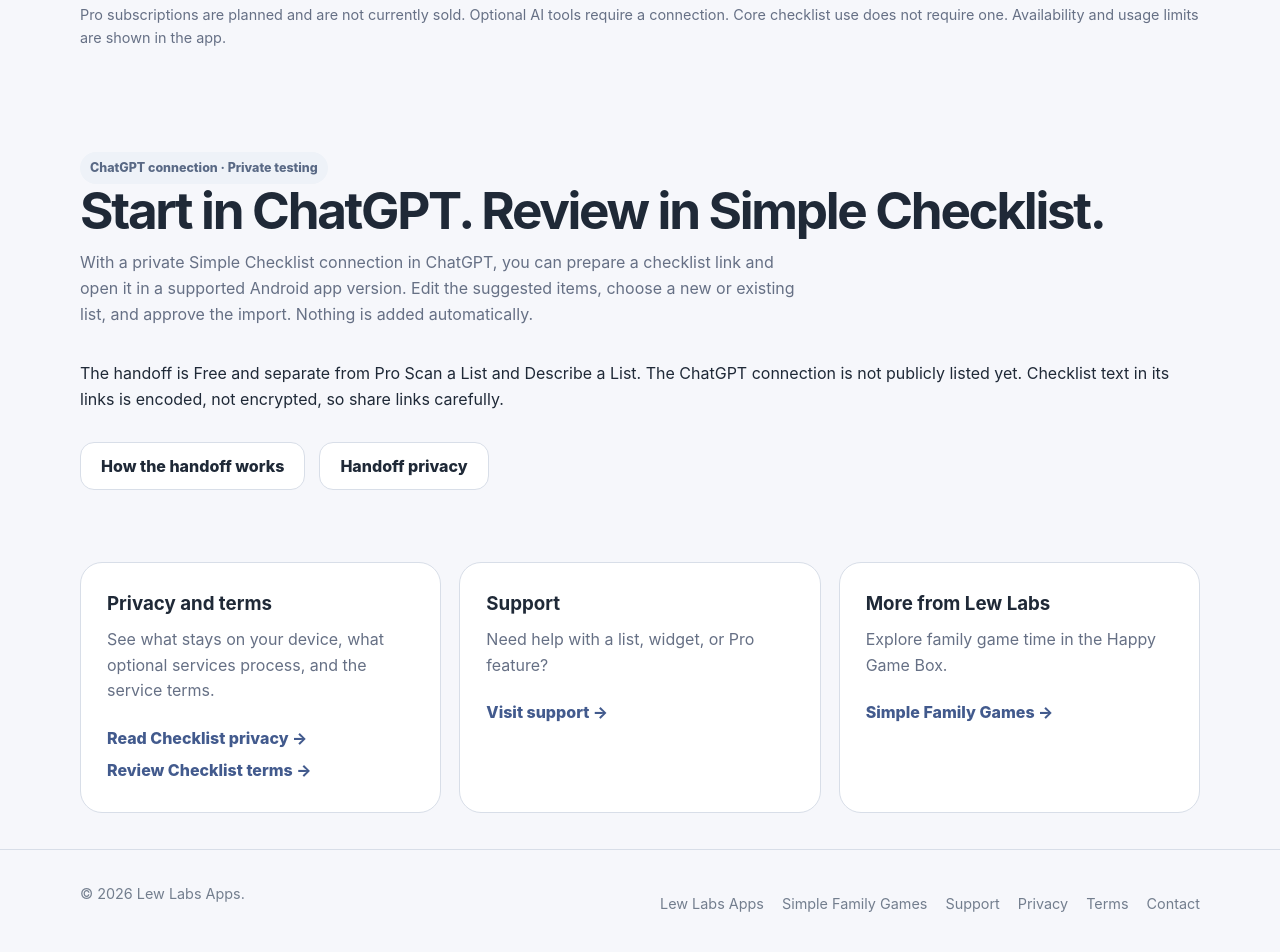
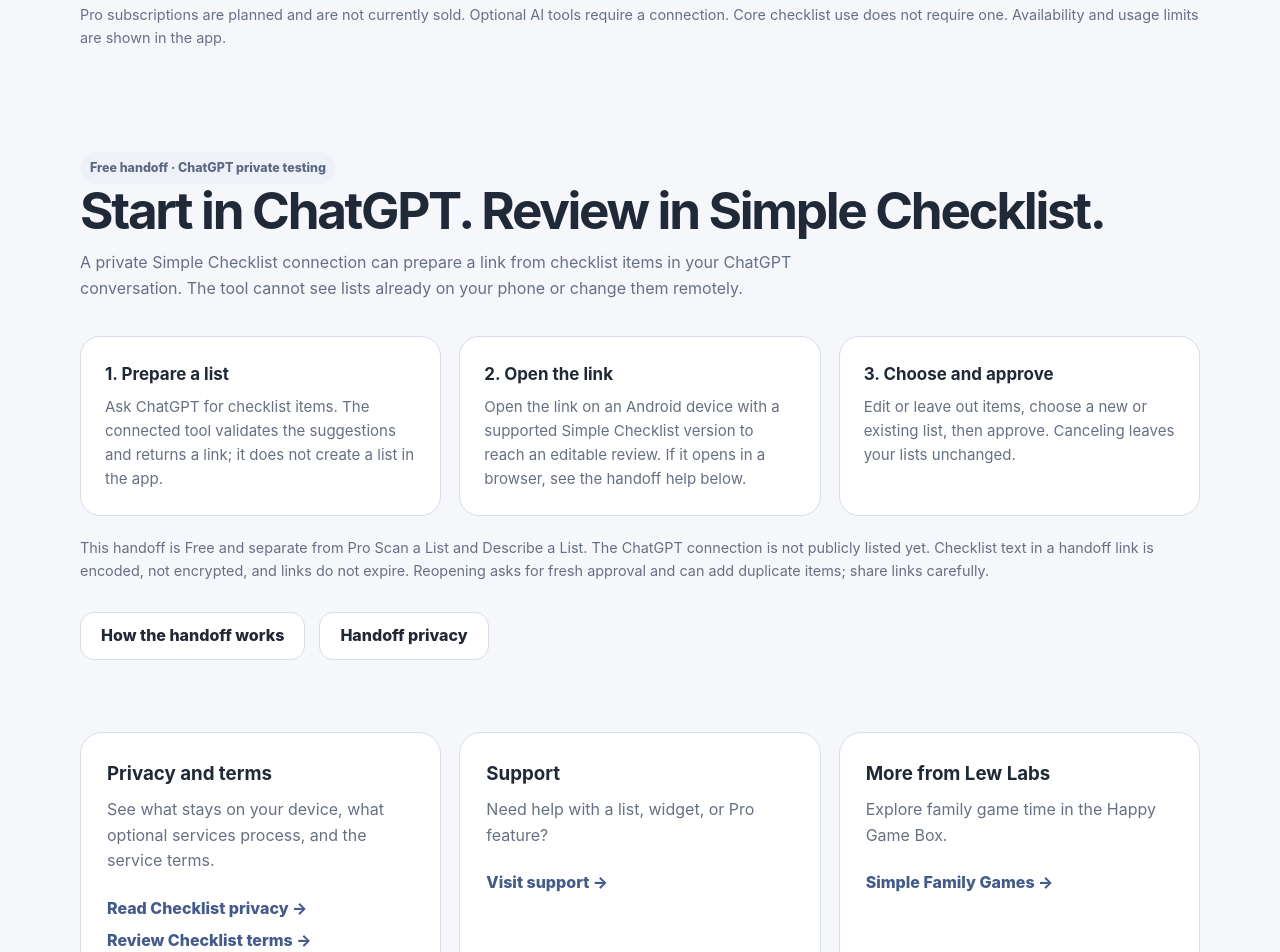
Before and after one commit to tlewis13730-cloud/lewlabsapps-site, a plain HTML site: page simple-checklist.html in a window 1280 px wide. Shown: the part 1359-2311 px from the top of the page. Drawn offline with Linux system fonts and the light colour scheme.

Commit message:
Align website with 25-game build and verified ChatGPT handoff

```diff
--- a/simple-checklist.html
+++ b/simple-checklist.html
@@ -32,7 +32,13 @@
       </div>
       <p class="fine-print">Pro subscriptions are planned and are not currently sold. Optional AI tools require a connection. Core checklist use does not require one. Availability and usage limits are shown in the app.</p>
     </div></section>
-    <section class="section compact-section" id="chatgpt"><div class="container"><span class="badge">ChatGPT connection · Private testing</span><h2>Start in ChatGPT. Review in Simple Checklist.</h2><p class="section-intro">With a private Simple Checklist connection in ChatGPT, you can prepare a checklist link and open it in a supported Android app version. Edit the suggested items, choose a new or existing list, and approve the import. Nothing is added automatically.</p><p>The handoff is Free and separate from Pro Scan a List and Describe a List. The ChatGPT connection is not publicly listed yet. Checklist text in its links is encoded, not encrypted, so share links carefully.</p><div class="actions"><a class="btn btn-secondary" href="support.html#chatgpt">How the handoff works</a><a class="btn btn-secondary" href="privacy.html#chatgpt">Handoff privacy</a></div></div></section>
+    <section class="section compact-section" id="chatgpt"><div class="container"><span class="badge">Free handoff · ChatGPT private testing</span><h2>Start in ChatGPT. Review in Simple Checklist.</h2><p class="section-intro">A private Simple Checklist connection can prepare a link from checklist items in your ChatGPT conversation. The tool cannot see lists already on your phone or change them remotely.</p>
+      <div class="feature-grid">
+        <div class="feature"><h3>1. Prepare a list</h3><p>Ask ChatGPT for checklist items. The connected tool validates the suggestions and returns a link; it does not create a list in the app.</p></div>
+        <div class="feature"><h3>2. Open the link</h3><p>Open the link on an Android device with a supported Simple Checklist version to reach an editable review. If it opens in a browser, see the handoff help below.</p></div>
+        <div class="feature"><h3>3. Choose and approve</h3><p>Edit or leave out items, choose a new or existing list, then approve. Canceling leaves your lists unchanged.</p></div>
+      </div>
+      <p class="fine-print">This handoff is Free and separate from Pro Scan a List and Describe a List. The ChatGPT connection is not publicly listed yet. Checklist text in a handoff link is encoded, not encrypted, and links do not expire. Reopening asks for fresh approval and can add duplicate items; share links carefully.</p><div class="actions"><a class="btn btn-secondary" href="support.html#chatgpt">How the handoff works</a><a class="btn btn-secondary" href="privacy.html#chatgpt">Handoff privacy</a></div></div></section>
     <section class="section compact-section"><div class="container info-grid">
       <div class="info-card"><h3>Privacy and terms</h3><p>See what stays on your device, what optional services process, and the service terms.</p><a class="text-link" href="privacy.html">Read Checklist privacy →</a><br><a class="text-link" href="terms.html">Review Checklist terms →</a></div>
       <div class="info-card"><h3>Support</h3><p>Need help with a list, widget, or Pro feature?</p><a class="text-link" href="support.html">Visit support →</a></div>
```
Also changed, not shown: index.html (+2 -2 lines).
